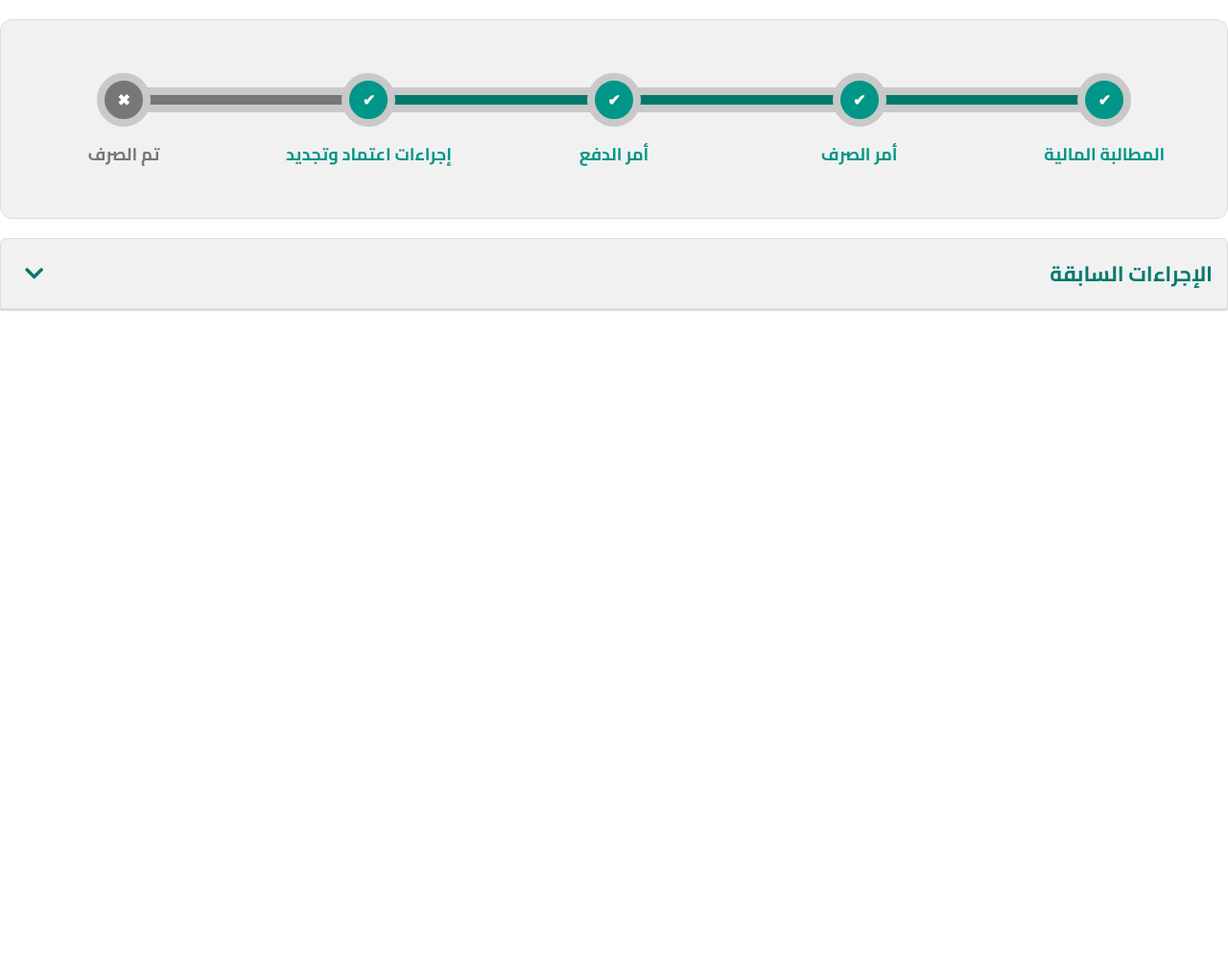
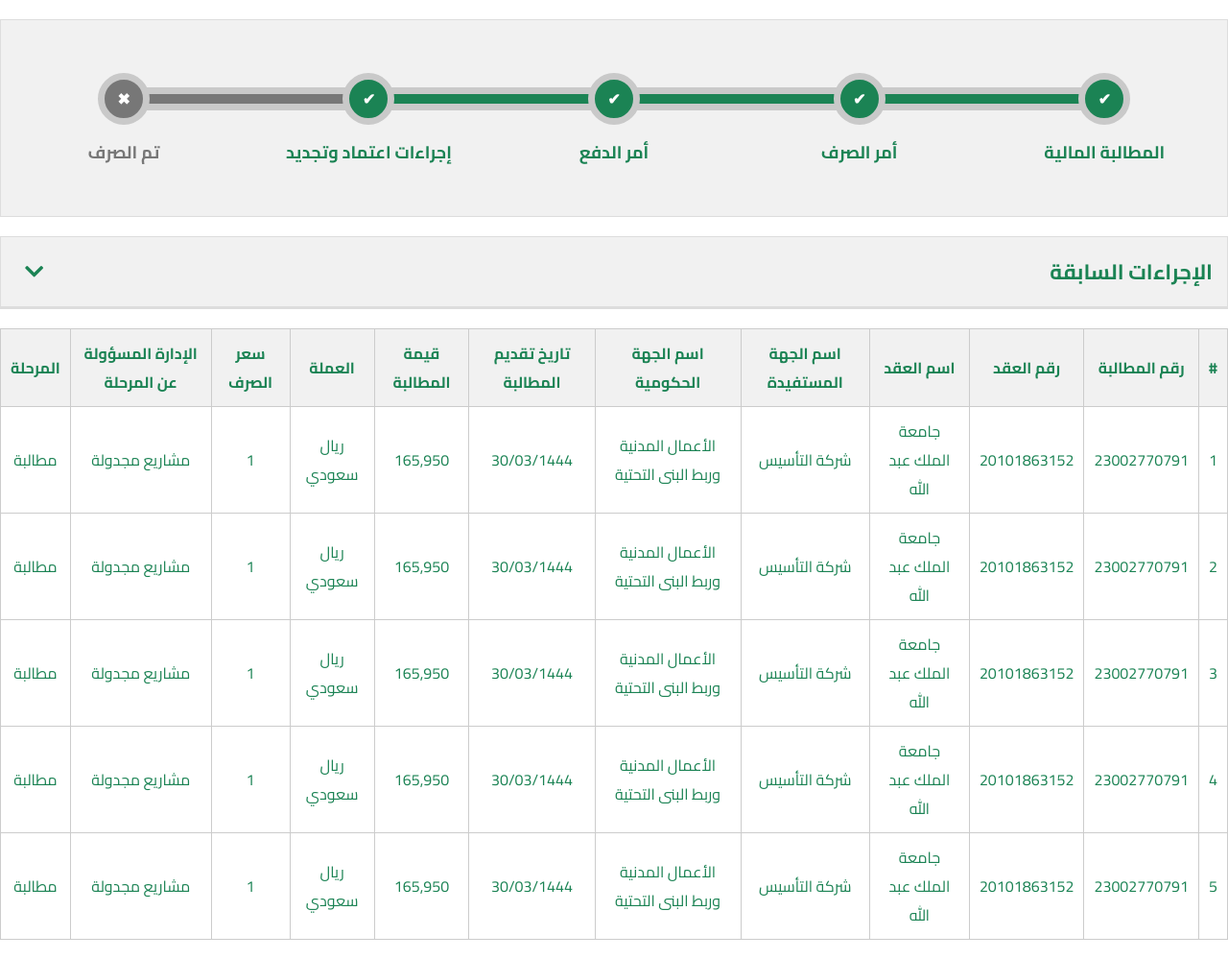
Before and after one commit to YoussefMohammed93/Ahmed_Rakha_Project, a plain HTML site: page index.html in a window 1280 px wide. Shown: the whole page at 96% size. Before the commit the page ends 800 px from the top, so only its background shows below. Drawn offline with Linux system fonts and the light colour scheme.

Commit message:
Add container number 3

```diff
--- a/index.html
+++ b/index.html
@@ -12,7 +12,7 @@
   </head>
   <body>
     <div class="wrapper">
-      <div class="container">
+      <div class="main-container">
         <div class="progress-bar">
           <div class="step" data-detail="details-1">
             <div class="circle correct">✔</div>
@@ -28,7 +28,7 @@
             <div class="circle correct">✔</div>
             <p class="correct">أمر الدفع</p>
           </div>
-          <div class="step" data-detail="details-4">
+          <div class="step hide-on-small-screens" data-detail="details-4">
             <div class="line"></div>
             <div class="circle correct">✔</div>
             <p class="correct">إجراءات اعتماد وتجديد</p>
@@ -257,6 +257,98 @@
           </table>
         </div>
       </div>
+      <div class="custom-table-container">
+        <table class="custom-table">
+          <thead>
+            <tr>
+              <th>#</th>
+              <th>رقم المطالبة</th>
+              <th>رقم العقد</th>
+              <th>اسم العقد</th>
+              <th>اسم الجهة المستفيدة</th>
+              <th>اسم الجهة الحكومية</th>
+              <th>تاريخ تقديم المطالبة</th>
+              <th>قيمة المطالبة</th>
+              <th>العملة</th>
+              <th>سعر الصرف</th>
+              <th>الإدارة المسؤولة عن المرحلة</th>
+              <th>المرحلة</th>
+            </tr>
+          </thead>
+          <tbody>
+            <tr>
+              <td>1</td>
+              <td>23002770791</td>
+              <td>20101863152</td>
+              <td>جامعة الملك عبد الله</td>
+              <td>شركة التأسيس</td>
+              <td>الأعمال المدنية وربط البنى التحتية</td>
+              <td>30/03/1444</td>
+              <td>165,950</td>
+              <td>ريال سعودي</td>
+              <td>1</td>
+              <td>مشاريع مجدولة</td>
+              <td>مطالبة</td>
+            </tr>
+            <tr>
+              <td>2</td>
+              <td>23002770791</td>
+              <td>20101863152</td>
+              <td>جامعة الملك عبد الله</td>
+              <td>شركة التأسيس</td>
+              <td>الأعمال المدنية وربط البنى التحتية</td>
+              <td>30/03/1444</td>
+              <td>165,950</td>
+              <td>ريال سعودي</td>
+              <td>1</td>
+              <td>مشاريع مجدولة</td>
+              <td>مطالبة</td>
+            </tr>
+            <tr>
+              <td>3</td>
+              <td>23002770791</td>
+              <td>20101863152</td>
+              <td>جامعة الملك عبد الله</td>
+              <td>شركة التأسيس</td>
+              <td>الأعمال المدنية وربط البنى التحتية</td>
+              <td>30/03/1444</td>
+              <td>165,950</td>
+              <td>ريال سعودي</td>
+              <td>1</td>
+              <td>مشاريع مجدولة</td>
+              <td>مطالبة</td>
+            </tr>
+            <tr>
+              <td>4</td>
+              <td>23002770791</td>
+              <td>20101863152</td>
+              <td>جامعة الملك عبد الله</td>
+              <td>شركة التأسيس</td>
+              <td>الأعمال المدنية وربط البنى التحتية</td>
+              <td>30/03/1444</td>
+              <td>165,950</td>
+              <td>ريال سعودي</td>
+              <td>1</td>
+              <td>مشاريع مجدولة</td>
+              <td>مطالبة</td>
+            </tr>
+            <tr>
+              <td>5</td>
+              <td>23002770791</td>
+              <td>20101863152</td>
+              <td>جامعة الملك عبد الله</td>
+              <td>شركة التأسيس</td>
+              <td>الأعمال المدنية وربط البنى التحتية</td>
+              <td>30/03/1444</td>
+              <td>165,950</td>
+              <td>ريال سعودي</td>
+              <td>1</td>
+              <td>مشاريع مجدولة</td>
+              <td>مطالبة</td>
+            </tr>
+          </tbody>
+        </table>
+      </div>
     </div>
     <script src="main.js"></script>
   </body>
--- a/styles.css
+++ b/styles.css
@@ -16,12 +16,11 @@ p {
   margin: 0;
 }
 
-.container {
+.main-container {
   position: relative;
   z-index: 1;
   margin: 20px auto;
   max-width: 1280px;
-  border-radius: 12px;
   border: 1px solid #ddd;
   background-color: #f1f1f1;
 }
@@ -53,7 +52,7 @@ p {
   justify-content: center;
   color: #fff;
   background-color: #ccc;
-  border: 8px solid #c9c9c9;
+  border: 7px solid #c9c9c9;
   transition: background-color 0.3s ease, color 0.3s ease;
 }
 
@@ -64,12 +63,12 @@ p {
   height: 10px;
   width: 100%;
   z-index: -1;
-  background-color: #00796b;
-  border: 8px solid #c9c9c9;
+  background-color: #1b8354;
+  border: 7px solid #c9c9c9;
 }
 
 .step .circle.correct {
-  background-color: #009688;
+  background-color: #1b8354;
 }
 
 .step .circle.incorrect,
@@ -84,7 +83,7 @@ p {
 }
 
 .step p.correct {
-  color: #009688;
+  color: #1b8354;
 }
 
 .step p.incorrect {
@@ -92,51 +91,27 @@ p {
 }
 
 @media (max-width: 768px) {
-  .progress-bar {
-    width: 8px;
-    height: 1050px;
-    margin-top: 0;
-    padding-bottom: 40px;
-    position: relative;
-    align-items: center;
-    flex-direction: column;
-    justify-content: space-between;
+  .step p {
+    font-size: 13px;
   }
+  .step .circle {
+    width: 20px;
+    height: 20px;
+    margin: 10px auto 12px;
+    border: 3px solid #c9c9c9;
+  }
+  .step .line {
+    height: 5px;
+    border: 3px solid #c9c9c9;
+  }
+}
 
-  .container {
-    margin: 20px;
-    padding: 20px 5px;
+@media (max-width: 500px) {
+  .main-container {
+    margin: 10px;
   }
-
-  .step {
-    flex: none;
-    width: auto;
-    text-align: left;
-    position: relative;
-  }
-
-  .step .line {
-    left: 0;
-    width: 8px;
-    top: -220px;
-    height: 250px;
-    position: absolute;
-    background-color: #00796b;
-  }
-
-  .step .circle {
-    position: absolute;
-    left: -16px;
-    margin: 0 auto;
-  }
-
-  .step p {
-    position: absolute;
-    top: 50%;
-    left: 60px;
-    font-size: 14px;
-    margin-top: 25px;
-    transform: translateY(-50%);
+  .hide-on-small-screens {
+    display: none;
   }
 }
 
@@ -156,7 +131,6 @@ p {
   padding: 0;
   display: none;
   overflow: hidden;
-  border-radius: 8px;
   text-align: center;
   border: 1px solid #ccc;
   background-color: #f9f9f9;
@@ -182,14 +156,12 @@ p {
   padding: 12px;
   margin: 0 auto;
   max-width: 1200px;
-  border-radius: 8px;
   grid-template-columns: repeat(3, 1fr);
 }
 
 .col {
   display: flex;
   padding: 12px;
-  border-radius: 8px;
   align-items: start;
   flex-direction: column;
   background-color: #eee;
@@ -198,10 +170,9 @@ p {
 .label {
   width: 100px;
   padding: 2px;
-  border-radius: 8px;
   margin-bottom: 8px;
   color: white;
-  background-color: #009688;
+  background-color: #1b8354;
 }
 
 .label.no-action {
@@ -228,6 +199,7 @@ p {
   }
   .details-container.expand {
     height: auto;
+    margin: 10px;
   }
 
   .grid-container {
@@ -238,7 +210,6 @@ p {
 .accordion-container {
   margin: 0 auto;
   max-width: 1280px;
-  border-radius: 6px;
 }
 
 .accordion {
@@ -250,13 +221,10 @@ p {
   width: 100%;
   border: none;
   text-align: right;
-  border-radius: 6px;
   outline: none;
   font-size: 22px;
   font-weight: 700;
-  border-bottom-right-radius: 0px;
-  border-bottom-left-radius: 0px;
-  color: #00796b;
+  color: #1b8354;
   border: 1px solid #ddd;
   background-color: #f1f1f1;
   transition: background-color 0.2s ease;
@@ -279,9 +247,6 @@ p {
   max-height: 0;
   display: block;
   overflow: hidden;
-  border-radius: 6px;
-  border-top-right-radius: 0;
-  border-top-left-radius: 0;
   background-color: #fff;
   border: 1px solid #ddd;
   transition: max-height 0.3s ease-in-out, padding 0.3s ease-in-out;
@@ -300,14 +265,14 @@ p {
 .responsive-table td {
   text-align: center;
   padding: 10px;
-  color: #00796b;
+  color: #1b8354;
   border: 1px solid #ddd;
   border-top: none;
 }
 
 .download-button {
   cursor: pointer;
-  color: #00796b;
+  color: #1b8354;
   font-size: 16px;
   border: none;
   background: transparent;
@@ -319,7 +284,7 @@ p {
 
 @media (max-width: 768px) {
   .accordion-container {
-    margin: 20px;
+    margin: 10px;
   }
 
   .accordion-content.open {
@@ -344,3 +309,52 @@ p {
     padding: 10px;
   }
 }
+
+.custom-table-container {
+  max-width: 1280px;
+  margin: auto;
+  overflow-x: auto;
+}
+
+.custom-table {
+  width: 100%;
+  margin: 20px 0;
+  min-width: 800px;
+  overflow: hidden;
+  border-collapse: collapse;
+}
+
+.custom-table th,
+.custom-table td {
+  padding: 10px;
+  text-align: center;
+  border: 1px solid #ccc;
+}
+
+.custom-table tr {
+  color: #1b8354;
+}
+
+.custom-table th {
+  background-color: #f1f1f1;
+}
+
+.custom-footer {
+  margin-top: 20px;
+  text-align: center;
+  font-size: 0.9rem;
+  color: #666;
+}
+
+@media (max-width: 1024px) {
+  .custom-table-container {
+    margin: 10px;
+  }
+
+  .custom-table {
+    display: block;
+    width: 100%;
+    min-width: 1200px;
+    overflow: hidden;
+  }
+}
```
